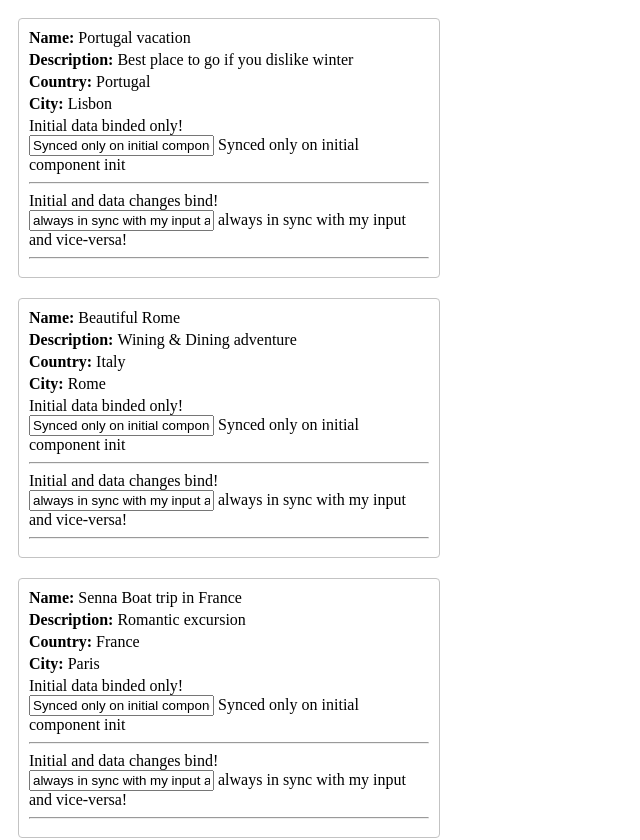
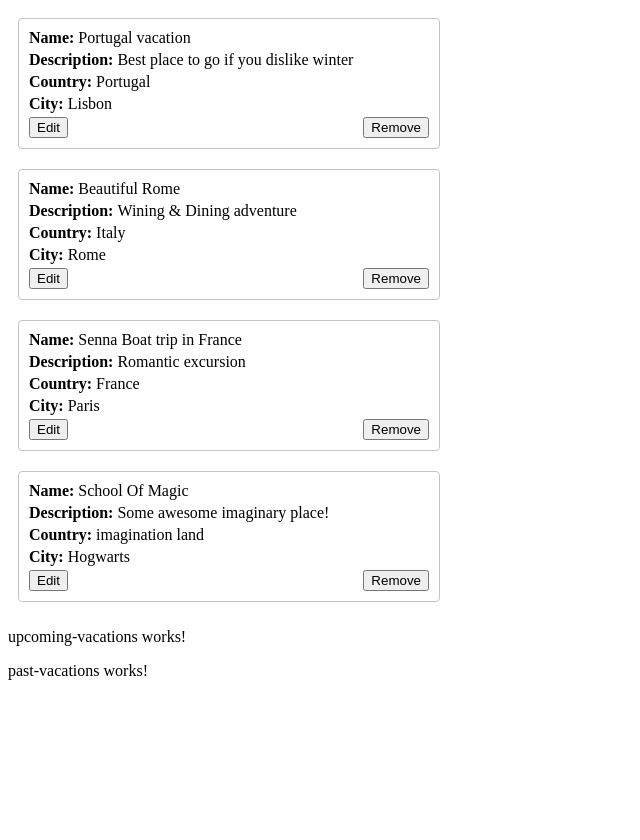
Before and after one commit to corasla/vacation-planner, an Angular app: page / in a window 1280 px wide. Shown: the top 840 px of the page, without its empty margins (0-640 px from the left). After the commit the page ends 800 px from the top, so only its background shows below. Built offline with nearby package versions, Linux system fonts and the light colour scheme.

Commit message:
remove item at "id" -- index

```diff
--- a/src/app/places/components/all-places/all-places.component.html
+++ b/src/app/places/components/all-places/all-places.component.html
@@ -1,10 +1,12 @@
 <div class="general-container">
-  <div *ngFor="let place of places" class="place">
+  <div *ngFor="let place of places; let idx = index" class="place">
     <place
       [name]="place.name"
       [description]="place.description"
       [country]="place.country"
       [city]="place.city"
+      [id]="idx"
+      (requestDelete)="deletePlace($event)"
     ></place>
   </div>
 </div>
--- a/src/app/places/components/all-places/all-places.component.ts
+++ b/src/app/places/components/all-places/all-places.component.ts
@@ -33,6 +33,10 @@ export class AllPlacesComponent implements OnInit {
     this.places.push(newPlace)
   }
 
+  deletePlace(id: number) {
+    console.info('going to delete -> ', id)
+  }
+
   ngOnInit() {
   }
 }
--- a/src/app/places/components/place/place.component.html
+++ b/src/app/places/components/place/place.component.html
@@ -31,6 +31,19 @@
         {{ city }}
       </span>
     </div>
+    <div class="footer">
+      <button (click)="clickedEdit($event)">Edit</button>
+      <button (click)="clickedRemove($event)">Remove</button>
+    </div>
+    <!--
+      <div class="footer">
+        <button
+          (click)="clickedEdit($event)"
+          (mouseover)="onMouseOver()"
+          (mouseout)="onMouseOut()"
+        >Edit</button>
+        <button (click)="clickedRemove($event)">Remove</button>
+      </div>
       <div>Initial data binded only!</div>
       <input [ngModel]="initialDataBindOnly">
       {{ initialDataBindOnly }}
@@ -38,5 +51,5 @@
       <div>Initial and data changes bind!</div>
       <input [(ngModel)]="initialAndDataBind">
       {{ initialAndDataBind }}
-    <hr>
+    -->
 </div>
--- a/src/app/places/components/place/place.component.sass
+++ b/src/app/places/components/place/place.component.sass
@@ -11,3 +11,6 @@
       margin-bottom: 4px
     .label
       font-weight: 600
+  .footer
+    display: flex
+    justify-content: space-between
--- a/src/app/places/components/place/place.component.ts
+++ b/src/app/places/components/place/place.component.ts
@@ -4,7 +4,9 @@ import {
   Input,
   OnChanges,
   OnDestroy,
-  SimpleChanges
+  SimpleChanges,
+  EventEmitter,
+  Output
 } from '@angular/core';
 
 @Component({
@@ -17,6 +19,9 @@ export class PlaceComponent implements OnInit, OnChanges, OnDestroy {
   @Input() description: string
   @Input() country: string
   @Input() city: string
+  @Input() id: number
+
+  @Output() requestDelete: EventEmitter<any> = new EventEmitter()
 
   initialDataBindOnly = 'Synced only on initial component init'
   initialAndDataBind = 'always in sync with my input and vice-versa!'
@@ -31,7 +36,24 @@ export class PlaceComponent implements OnInit, OnChanges, OnDestroy {
     console.log('some changes -> ', changes)
   }
 
+  clickedRemove(event) {
+    console.log('user clicked remove', event)
+    this.requestDelete.emit(this.id)
+  }
+
+  clickedEdit(event) {
+    console.log('user clicked edit', event)
+  }
+
   ngOnDestroy() {
     console.log('destroying component Place -> ', this.name)
   }
+
+  // onMouseOver() {
+  //   console.log('over')
+  // }
+
+  // onMouseOut() {
+  //   console.log('out')
+  // }
 }
--- a/src/app/places/models/place.model.ts
+++ b/src/app/places/models/place.model.ts
@@ -1,5 +1,6 @@
 
 export class Place {
+  id?: number
   name: string
   description: string
   country: string
@@ -7,12 +8,13 @@ export class Place {
   image?: string
   country_code?: string
 
-  constructor(name: string, description: string, country: string, city: string, country_code: string = '', image: string = '') {
+  constructor(name: string, description: string, country: string, city: string, country_code: string = '', image: string = '', id: number = null) {
     this.name = name
     this.country = country
     this.description = description
     this.city = city
     this.country_code = country_code
     this.image = image
+    this.id = id
   }
 }
```
Lines whose indentation alone changed are shown as unchanged.
